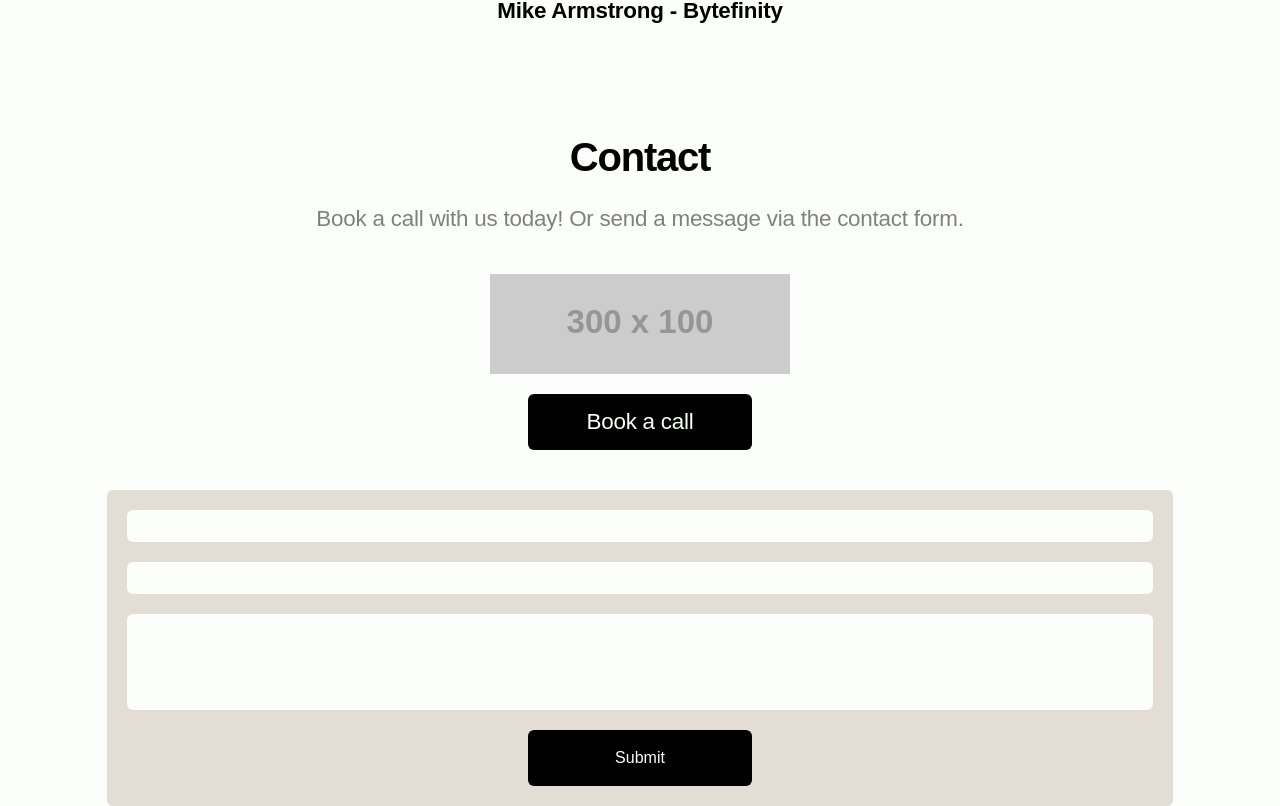
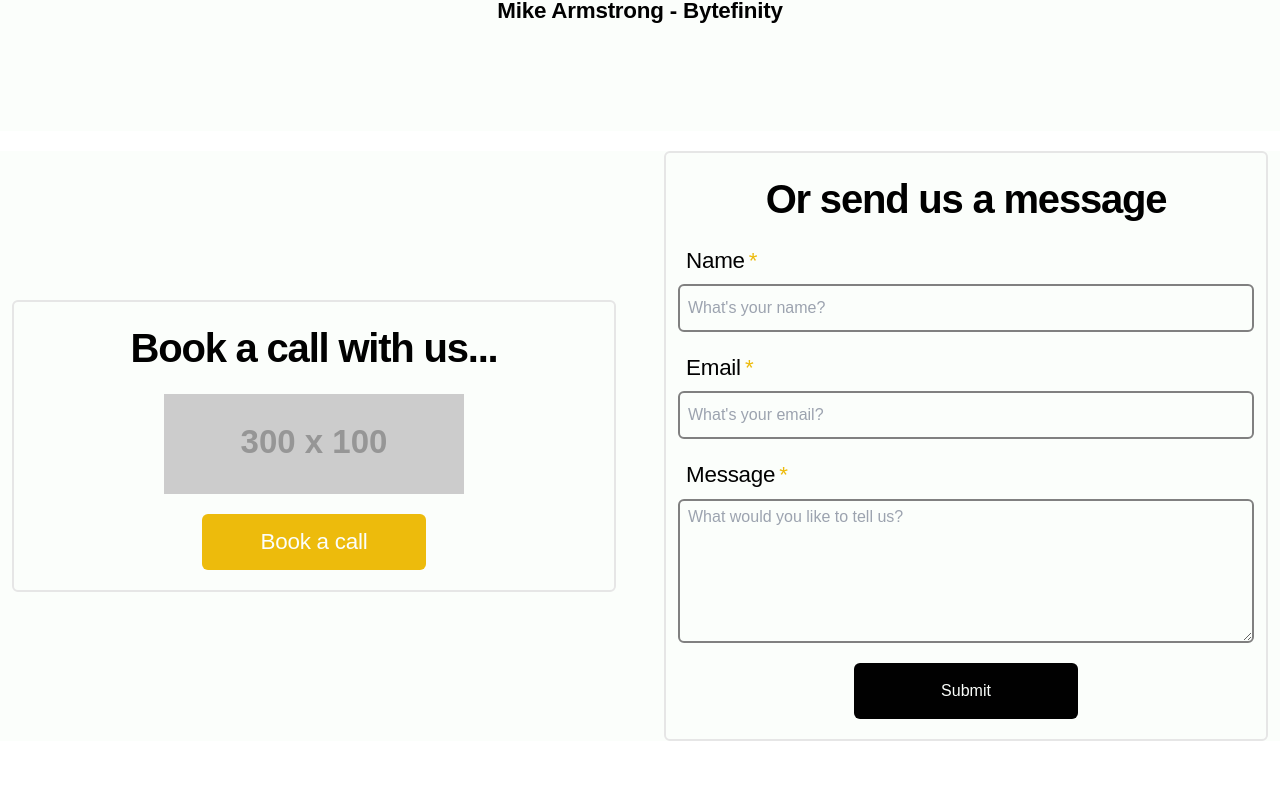
Before and after one commit to AngusGaukrogerDev/PitahayaLabsSiteNextjs, a Next.js app: page / in a window 1280 px wide. Shown: the part 3974-4780 px from the top of the page. After the commit the page ends 4735 px from the top, so only its background shows below. Built offline with nearby package versions, Linux system fonts and the light colour scheme.

Commit message:
Contact section changes

```diff
--- a/src/components/contact.tsx
+++ b/src/components/contact.tsx
@@ -16,28 +16,48 @@ const Contact = () => {
       } = useForm<Inputs>();
       const onSubmit: SubmitHandler<Inputs> = (data) => console.log(data)
     return(
-        <section id="contact" className="w-full h-auto flex flex-col justify-center items-center gap-10 bg-pitahaya-white text-center">
-            <div className="flex flex-col justify-center items-center gap-5">
-                <h2 className="text-pitahaya-black">Contact</h2>
-                <h3 className="text-pitahaya-grey">Book a call with us today! Or send a message via the contact form.</h3>
-            </div>
+        <section id="contact" className="w-full h-auto flex flex-col lg:flex-row justify-center items-center gap-12 bg-pitahaya-white text-center my-5 px-3">
+            {/* <div className="flex flex-col justify-center items-center gap-5 w-full px-5 b"> */}
 
-            <div className="w-full flex flex-col justify-center items-center gap-5 px-5">
+                {/* <h3 className="text-pitahaya-grey">Book a call with us today! Or send a message via the contact form.</h3> */}
+            {/* </div>   */}
+            <div className="w-full h-full flex flex-col justify-center items-center gap-5 px-3 py-5 border-2 border-pitahaya-grey-900 rounded-md">
+                <h2 className="text-pitahaya-black">Book a call with us...</h2>
                 <img src="https://dummyimage.com/300x100/808080/F8FBFC.jpg&text=Pitahaya+Labs+logo" />
                 <a target="_blank" href="https://cnnct.uk/pitahayalabs/initial-learning-platform-discussion" >
-                    <button className="bg-pitahaya-black text-pitahaya-white px-4 py-2 rounded-md w-36 sm:w-56 md:w-56 h-14  hover:cursor-pointer hover:bg-pitahaya-yellow">
+                    <button className="bg-pitahaya-yellow text-pitahaya-white px-4 py-2 rounded-md w-36 sm:w-56 md:w-56 h-14  hover:cursor-pointer hover:bg-pitahaya-yellow">
                         <h3>Book a call</h3>
                     </button>
                 </a>
             </div>
             <form
-                className="bg-pitahaya-beige h-full w-10/12 flex flex-col justify-center items-center gap-5 px-5 py-5 rounded-md"
+                className="border-2 h-full w-full flex flex-col justify-center items-center gap-5 px-3 py-5 rounded-md border-pitahaya-grey-900"
                 onSubmit={handleSubmit(onSubmit)}
             >
-                <input className="bg-pitahaya-white w-full rounded-md h-8" {...register("name", { required: true })} />
-                <input className="bg-pitahaya-white w-full rounded-md h-8" {...register("email", { required: true })} />
-                <input className="bg-pitahaya-white w-full rounded-md h-24" {...register("message", { required: true })} />
+                <h2>Or send us a message</h2>
+                <div className="flex flex-col justify-center items-start gap-2 w-full">
+                    <div className="flex flex-row justify-center items-center gap-1">
+                        <label className="ml-2 text-pitahaya-black" htmlFor="name">Name</label>
+                        <label className="text-pitahaya-yellow">*</label>
+                    </div>
+                    <input className="bg-pitahaya-white w-full rounded-md h-12 border-2 border-pitahaya-grey pl-2" type="text" placeholder="What's your name?" {...register("name", { required: true })} />
+                </div>
+                <div className="flex flex-col justify-center items-start gap-2 w-full">
+                    <div className="flex flex-row justify-center items-center gap-1">
+                        <label className="ml-2 text-pitahaya-black" htmlFor="email">Email</label>
+                        <label className="text-pitahaya-yellow">*</label>
+                    </div>
+                    <input className="bg-pitahaya-white w-full rounded-md h-12 border-2 border-pitahaya-grey pl-2" type="email" placeholder="What's your email?" {...register("email", { required: true })} />
+                </div>
+                <div className="flex flex-col justify-center items-start gap-2 w-full">
+                    <div className="flex flex-row justify-center items-center gap-1">
+                        <label className="ml-2 text-pitahaya-black" htmlFor="message">Message</label>
+                        <label className="text-pitahaya-yellow">*</label>
+                    </div>
+                    <textarea className="bg-pitahaya-white w-full rounded-md h-36 border-2 border-pitahaya-grey pl-2 pt-1" placeholder="What would you like to tell us?" {...register("message", { required: true })} />
+                </div>
                 <input className="bg-pitahaya-black text-pitahaya-white px-4 py-2 rounded-md w-36 sm:w-56 md:w-56 h-14  hover:cursor-pointer hover:bg-pitahaya-yellow" type="submit" />
+
             </form>
         </section>
     );
--- a/src/styles/globals.css
+++ b/src/styles/globals.css
@@ -95,7 +95,7 @@ h2 {
 }
 
 /* Heading 3 */
-h3 {
+h3, label {
   font-weight: 500; /* Medium */
   font-size: 1.1em;
   letter-spacing: -0.01em;
@@ -128,7 +128,7 @@ h5 {
   h2 {
     font-size: 2em;
   }
-  h3 {
+  h3,label {
     font-size: 1.3em;
   }
 }
@@ -141,7 +141,7 @@ h5 {
   h2 {
     font-size: 2.5em;
   }
-  h3 {
+  h3, label {
     font-size: 1.4em;
   }
 }
@@ -175,3 +175,7 @@ p {
     transform: rotate(-90deg);
     z-index: 0;
 }
+
+.footer-height{
+  height: 50vh;
+}
```
